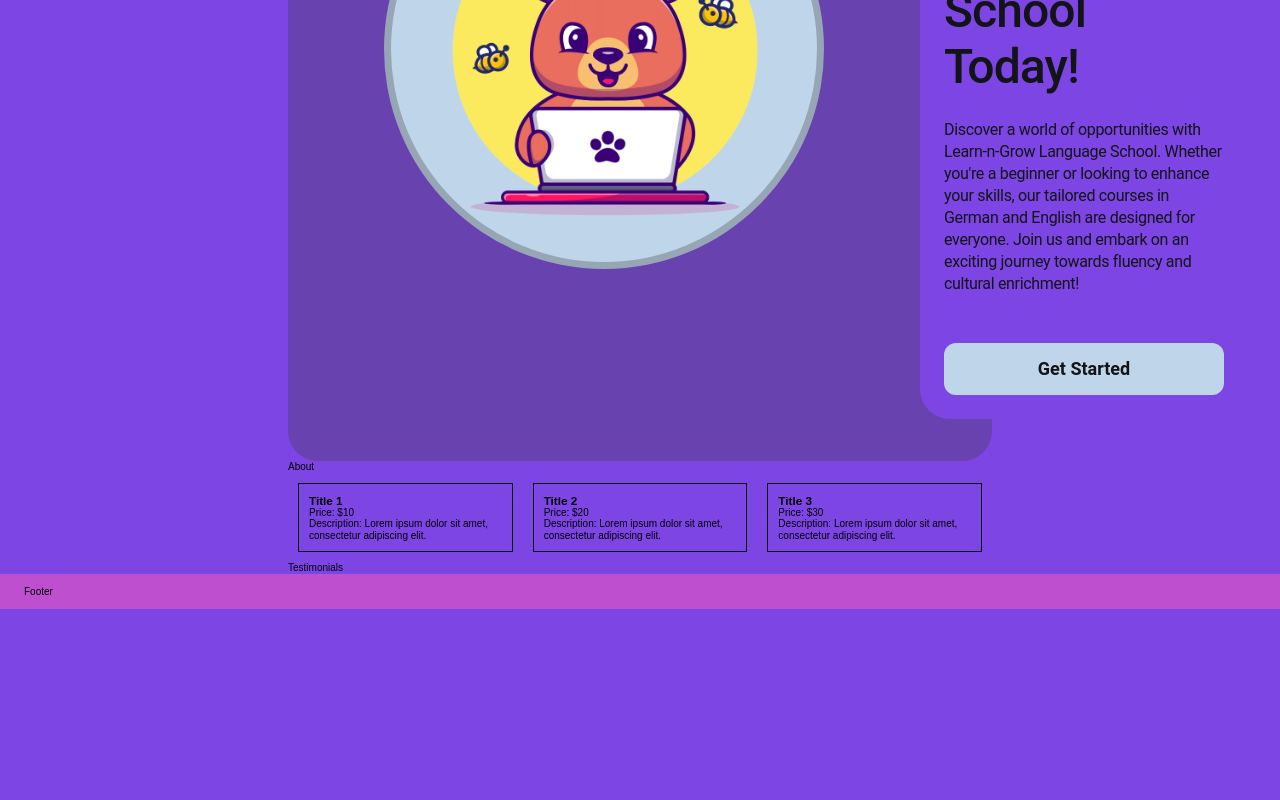
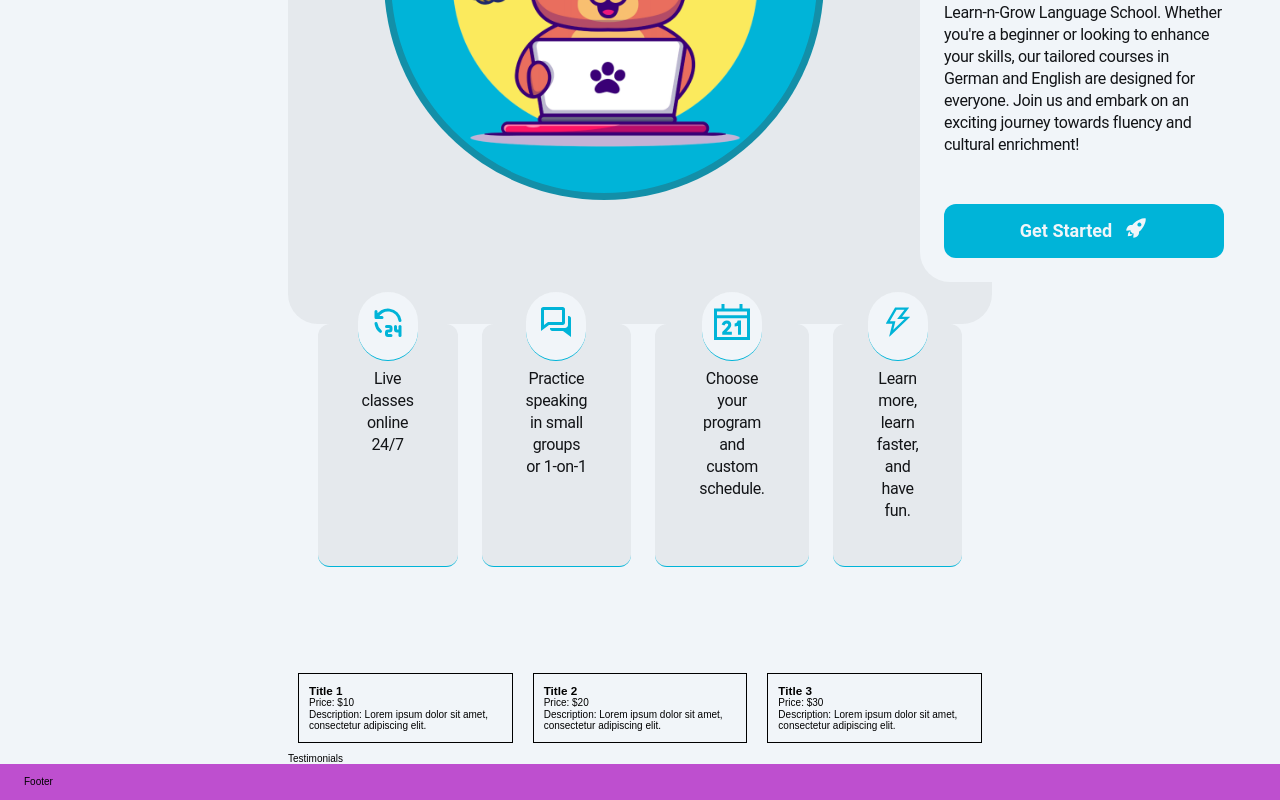
Before and after one commit to Alexandrbig1/learn-n-grow, a React (Vite) app: page / in a window 1280 px wide. Shown: the part 423-1223 px from the top of the page. Before the commit the page ends 1032 px from the top, so only its background shows below. Built offline with nearby package versions, Linux system fonts and the light colour scheme.

Commit message:
fix updated about section

```diff
--- a/src/components/About/About.jsx
+++ b/src/components/About/About.jsx
@@ -1,5 +1,46 @@
+import {
+  AboutContainer,
+  AboutIcon,
+  AboutItem,
+  AboutMenu,
+  AboutText,
+} from "./About.styled";
+import { Tb24Hours } from "react-icons/tb";
+import { BiConversation } from "react-icons/bi";
+import { GrSchedule } from "react-icons/gr";
+import { AiOutlineThunderbolt } from "react-icons/ai";
+
 function About() {
-  return <div>About</div>;
+  return (
+    <AboutContainer>
+      <AboutMenu>
+        <AboutItem>
+          <AboutIcon>
+            <Tb24Hours />
+          </AboutIcon>
+          <AboutText>Live classes online 24/7</AboutText>
+        </AboutItem>
+        <AboutItem>
+          <AboutIcon>
+            <BiConversation />
+          </AboutIcon>
+          <AboutText>Practice speaking in small groups or 1-on-1</AboutText>
+        </AboutItem>
+        <AboutItem>
+          <AboutIcon>
+            <GrSchedule />
+          </AboutIcon>
+          <AboutText>Choose your program and custom schedule.</AboutText>
+        </AboutItem>
+        <AboutItem>
+          <AboutIcon>
+            <AiOutlineThunderbolt />
+          </AboutIcon>
+          <AboutText>Learn more, learn faster, and have fun.</AboutText>
+        </AboutItem>
+      </AboutMenu>
+    </AboutContainer>
+  );
 }
 
 export default About;
--- a/src/components/About/About.styled.jsx
+++ b/src/components/About/About.styled.jsx
@@ -0,0 +1,53 @@
+import styled from "styled-components";
+import { robotoFont } from "../fonts";
+
+export const AboutContainer = styled.section`
+  display: flex;
+  justify-content: center;
+  padding: 0 9.6rem 9.6rem;
+  margin: 0 auto;
+`;
+
+export const AboutMenu = styled.ul`
+  display: flex;
+  align-items: center;
+  justify-content: space-between;
+  gap: 2.4rem;
+`;
+
+export const AboutItem = styled.li`
+  position: relative;
+  display: flex;
+  flex-direction: column;
+  align-items: center;
+  padding: 2.4rem;
+  background-color: ${(p) => p.theme.colors.mainBgColorLowOp};
+  border-radius: 1.2rem;
+  width: 100%;
+  height: 100%;
+  padding: 4.4rem;
+  border-bottom: 0.1px solid ${(p) => p.theme.colors.accentColor};
+`;
+
+export const AboutIcon = styled.span`
+  font-size: 3.6rem;
+  padding: 1.2rem;
+  border-radius: 20rem;
+  background-color: ${(p) => p.theme.colors.mainBgColor};
+  border-bottom: 1px solid ${(p) => p.theme.colors.accentColor};
+  color: ${(p) => p.theme.colors.accentColor};
+  position: absolute;
+  top: -3.2rem;
+  left: 50%;
+  transform: translateX(-50%);
+`;
+
+export const AboutText = styled.p`
+  text-align: center;
+  font-family: ${robotoFont};
+  font-weight: 400;
+  font-size: 16px;
+  line-height: 1.375;
+  letter-spacing: -0.02em;
+  color: ${(p) => p.theme.colors.mainTextColor};
+`;
--- a/src/components/App.jsx
+++ b/src/components/App.jsx
@@ -16,17 +16,18 @@
 const theme = {
   light: {
     colors: {
-      mainBgColor: "#7d45e4",
-      mainBgColorLowOp: "#3e3e3e50",
-      accentColor: "#bfd6ea",
-      accentColorHover: "#99abbb",
+      mainBgColor: "#f1f5f9",
+      mainBgColorLowOp: "#3e3e3e10",
+      accentColor: "#00b4d8",
+      accentColorHover: "#0090ad",
       mainTextColor: "#121417",
+      mainTextColorRev: "#f1f5f9",
     },
   },
   dark: {
     colors: {
       mainBgColor: "#242424",
-      mainBgColorLowOp: "#7d45e420",
+      mainBgColorLowOp: "#f1f5f920",
       accentColor: "#bfd6ea",
       accentColorHover: "#99abbb",
       mainTextColor: "#121417",
--- a/src/components/Hero/Hero.jsx
+++ b/src/components/Hero/Hero.jsx
@@ -1,3 +1,4 @@
+import { IoIosRocket } from "react-icons/io";
 import {
   HeroContainer,
   HeroWrapper,
@@ -9,6 +10,8 @@
   HeroButton,
   HeroTitleWrapper,
   HeroTitleStrong,
+  HeroBtnText,
+  HeroIcon,
 } from "./Hero.styled";
 
 function Hero() {
@@ -33,7 +36,12 @@
               fluency and cultural enrichment!
             </HeroText>
           </HeroTitleWrapper>
-          <HeroButton>Get Started</HeroButton>
+          <HeroButton>
+            <HeroBtnText>Get Started</HeroBtnText>
+            <HeroIcon>
+              <IoIosRocket />
+            </HeroIcon>
+          </HeroButton>
         </HeroTextWrapper>
       </HeroWrapper>
     </HeroContainer>
--- a/src/components/Hero/Hero.styled.jsx
+++ b/src/components/Hero/Hero.styled.jsx
@@ -54,8 +54,8 @@
 export const HeroTitle = styled.h1`
   font-family: ${robotoFont};
   font-weight: 500;
-  font-size: 48px;
-  line-height: 1.16667;
+  font-size: 4.6rem;
+  line-height: 1.1;
   letter-spacing: -0.02em;
   color: ${(p) => p.theme.colors.mainTextColor};
 `;
@@ -74,11 +74,7 @@
 `;
 
 export const HeroButton = styled.button`
-  font-family: ${robotoFont};
-  font-weight: 700;
-  font-size: 18px;
-  line-height: 1.55556;
-  color: ${(p) => p.theme.colors.mainTextColor};
+  align-self: self-end;
   border: none;
   outline: none;
   background: none;
@@ -87,6 +83,10 @@
   padding: 1.2rem 2.4rem;
   width: 28rem;
   cursor: pointer;
+  display: flex;
+  align-items: center;
+  justify-content: center;
+  gap: 1.2rem;
 
   transition: all var(--primary-transition);
 
@@ -94,3 +94,16 @@
     background-color: ${(p) => p.theme.colors.accentColorHover};
   }
 `;
+
+export const HeroBtnText = styled.span`
+  font-family: ${robotoFont};
+  font-weight: 700;
+  font-size: 18px;
+  line-height: 1.55556;
+  color: ${(p) => p.theme.colors.mainTextColorRev};
+`;
+
+export const HeroIcon = styled.span`
+  font-size: 2.4rem;
+  color: ${(p) => p.theme.colors.mainTextColorRev};
+`;
```
Also changed, not shown: 4 other files (tests, documents, lock files or other folders).
